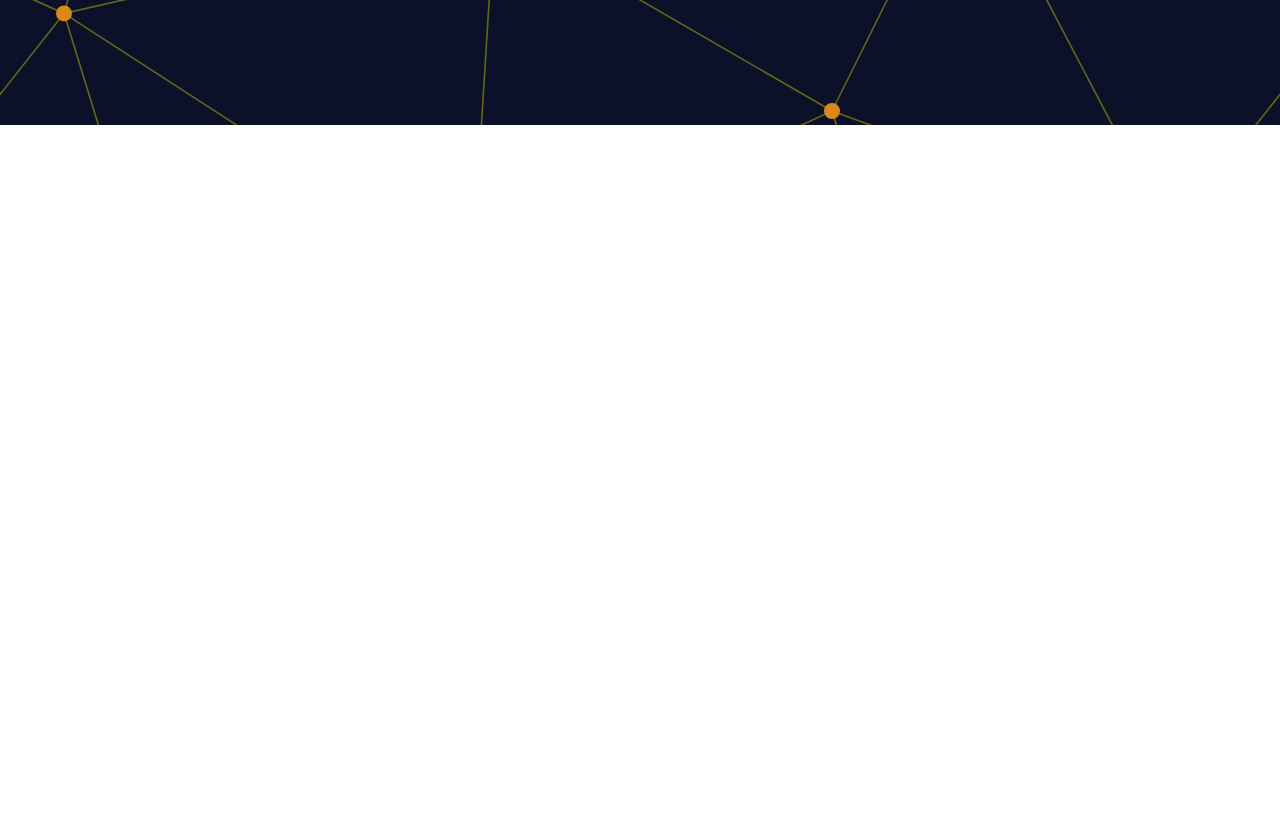
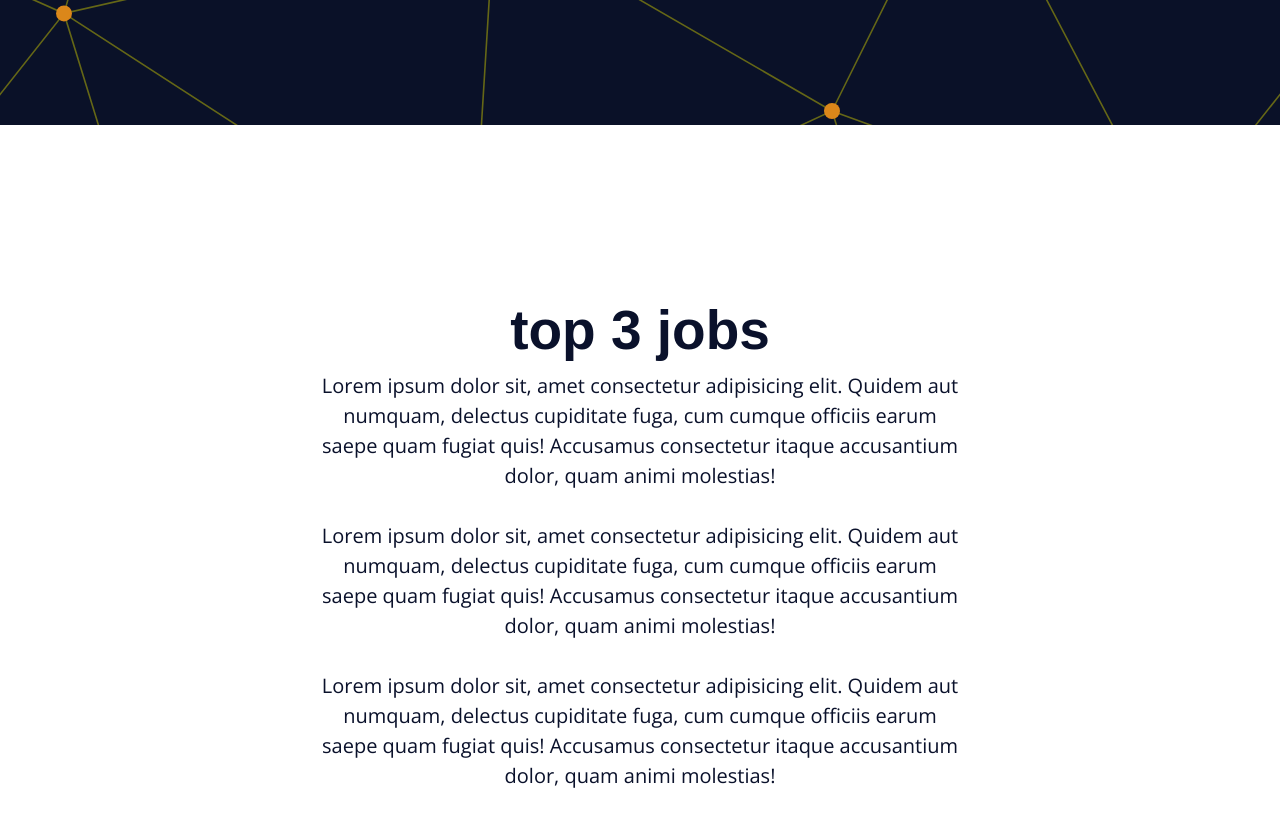
Before and after one commit to JackDev085/landing-pagee, a website: page index.html in a window 1280 px wide. Shown: the part 800-1626 px from the top of the page. Drawn offline with nearby package versions, Linux system fonts and the light colour scheme.

Commit message:
top 3 empregos

```diff
--- a/assets/css/styles.css
+++ b/assets/css/styles.css
@@ -12,6 +12,7 @@
   padding: 0;
 }
 html{
+  scroll-behavior: smooth;
   /* O tamanhod da fonte do site será 62.5%, logo quando
   quisermos atribuir a qualquer elemento um font-site será interessante
   utilizarmos a unidade de medida rem (utiliza como padrão o tamanho do elemento
@@ -50,6 +51,10 @@ h5{
 h5{
   font-size:3.5rem;
 }
+p{
+  margin-bottom: 3rem;
+}
+
 .main-bg{
   background-image: url("../imgs/main.svg");
   background-size: cover;
@@ -58,6 +63,7 @@ h5{
 }
 .white-bg{
   background-color: var(--white-color);
+  color: var(--primary-color);
 }
 
 .main-content{
@@ -105,7 +111,7 @@ h5{
   display: block;
   padding: 2rem;
   font-size: 1.8rem;
-  color: var(--primary-color);
+  color: var(--primary-color)
 }
 
 .menu ul li a:hover{
@@ -133,7 +139,6 @@ h5{
   font-size: 6rem;
   margin-bottom: 5rem;
   line-height: 1.2;
-  text-transform: uppercase;
 }
 
 .intro-img img{
@@ -141,3 +146,11 @@ h5{
   height: auto;
 
 }
+.top3-content{
+  max-width: 64rem;
+  display: flex;
+  flex-flow: column wrap;
+  justify-content: center;
+  height: 100vh;
+  text-align: center;
+}
--- a/index.html
+++ b/index.html
@@ -25,32 +25,58 @@
         <h1><a href="#">LOGO</a></h1>
         <nav>
           <ul>
-            <li><a href="#">Intro</a></li>
-            <li><a href="#">Top 3</a></li>
+            <li><a href="#intro">Intro</a></li>
+            <li><a href="#top3">Top 3</a></li>
             <li><a href="#">Gallery</a></li>
             <li><a href="#">work</a></li>
             <li><a href="#">contact</a></li>
-            v
           </ul>
         </nav>
       </div>
     </aside>
 
     <div class="menu-spacing"></div>
-    <section class="intro main-bg section">
-      <div class="main-content intro-content" >
+    <section id="intro" class="intro main-bg section">
+      <div class="main-content intro-content">
         <div class="intro-text-content">
-          <h2>Lorem ipsum dolor sit amet consectetur.</h2>
+          <h2>JANUARY BRING US FIREFOX 85</h2>
           <p>
             Lorem ipsum dolor sit amet consectetur adipisicing elit. Et libero
             qui quasi illum dolore provident eum voluptate necessitatibus eaque
             exercitationem?
           </p>
         </div>
-        <div class="intro-img"><img src="assets/imgs/js.svg" alt="desenho de pessoas segurando icones que são linguagens de programação"></div>
+        <div class="intro-img">
+          <img
+            src="assets/imgs/js.svg"
+            alt="desenho de pessoas segurando icones que são linguagens de programação"
+          />
+        </div>
       </div>
     </section>
 
-    <section class="white-bg section"></section>
+    <section id="top3" class="white-bg section">
+      <div class="main-content top3-content">
+        <h2>top 3 jobs</h2>
+        <p>
+          Lorem ipsum dolor sit, amet consectetur adipisicing elit. Quidem aut
+          numquam, delectus cupiditate fuga, cum cumque officiis earum saepe
+          quam fugiat quis! Accusamus consectetur itaque accusantium dolor, quam
+          animi molestias!
+        </p>
+        <p>
+          Lorem ipsum dolor sit, amet consectetur adipisicing elit. Quidem aut
+          numquam, delectus cupiditate fuga, cum cumque officiis earum saepe
+          quam fugiat quis! Accusamus consectetur itaque accusantium dolor, quam
+          animi molestias!
+        </p>
+        <p>
+          Lorem ipsum dolor sit, amet consectetur adipisicing elit. Quidem aut
+          numquam, delectus cupiditate fuga, cum cumque officiis earum saepe
+          quam fugiat quis! Accusamus consectetur itaque accusantium dolor, quam
+          animi molestias!
+        </p>
+      </div>
+    </section>
   </body>
 </html>
```
Also changed, not shown: README.md (deleted).
